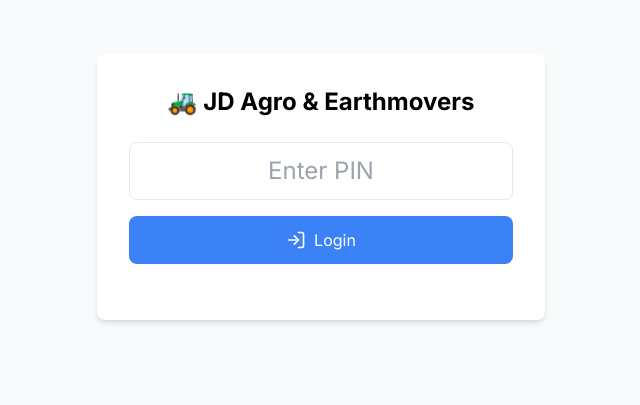
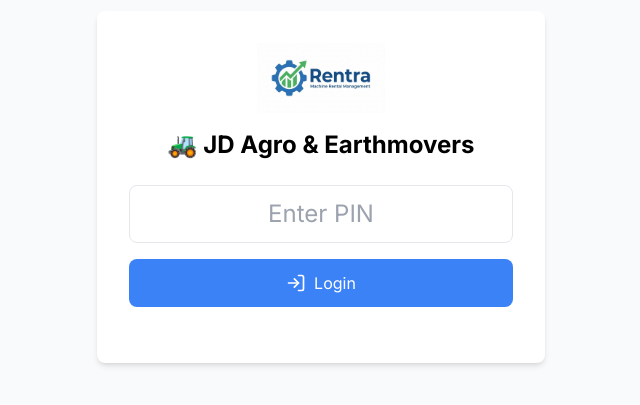
Before and after one commit to shubham03333/machine_billing_app, a Next.js app: page / in a window 1280 px wide. Shown: the part 213-618 px from the top of the page, without its empty margins (319-959 px from the left). Built offline with nearby package versions, Linux system fonts and the light colour scheme.

Commit message:
logo added

```diff
--- a/app/page.tsx
+++ b/app/page.tsx
@@ -935,8 +935,9 @@
   if (!user) {
     return (
       <div className="min-h-screen bg-gray-50 flex items-center justify-center">
-        <div className="bg-white p-8 rounded-lg shadow-md w-full max-w-md">
-          <h1 className="text-2xl font-bold text-center mb-6">🚜 JD Agro & Earthmovers</h1>
+      <div className="bg-white p-8 rounded-lg shadow-md w-full max-w-md">
+        <img src="/rentralogo.png" alt="JD Agro & Earthmovers Logo" className="mx-auto mb-4 w-32 h-auto" />
+        <h1 className="text-2xl font-bold text-center mb-6">🚜 JD Agro & Earthmovers</h1>
           <div className="space-y-4">
             <input
               type="password"
@@ -2616,6 +2617,7 @@
   return (
     <div className="min-h-screen bg-gray-50 p-4">
       <div className="max-w-2xl mx-auto">
+        <img src="/rentralogo.png" alt="JD Agro & Earthmovers Logo" className="mx-auto mb-4 w-32 h-auto" />
         <div className="flex flex-col sm:flex-row justify-between items-start sm:items-center mb-6 gap-2">
           <h1 className="text-2xl font-bold">Welcome, {user.name}</h1>
           <button
```
Also changed, not shown: public/rentralogo.png (added).
